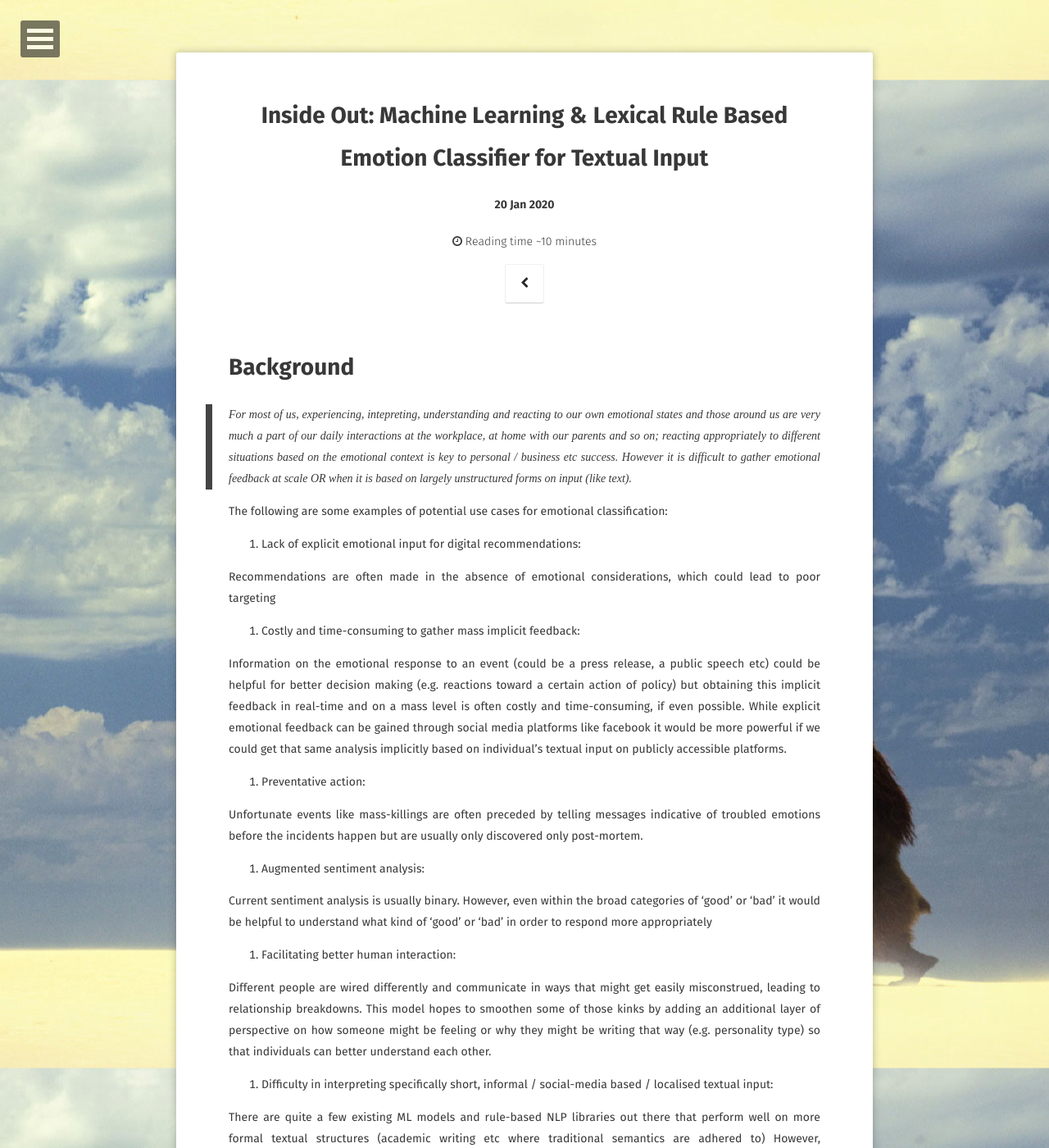
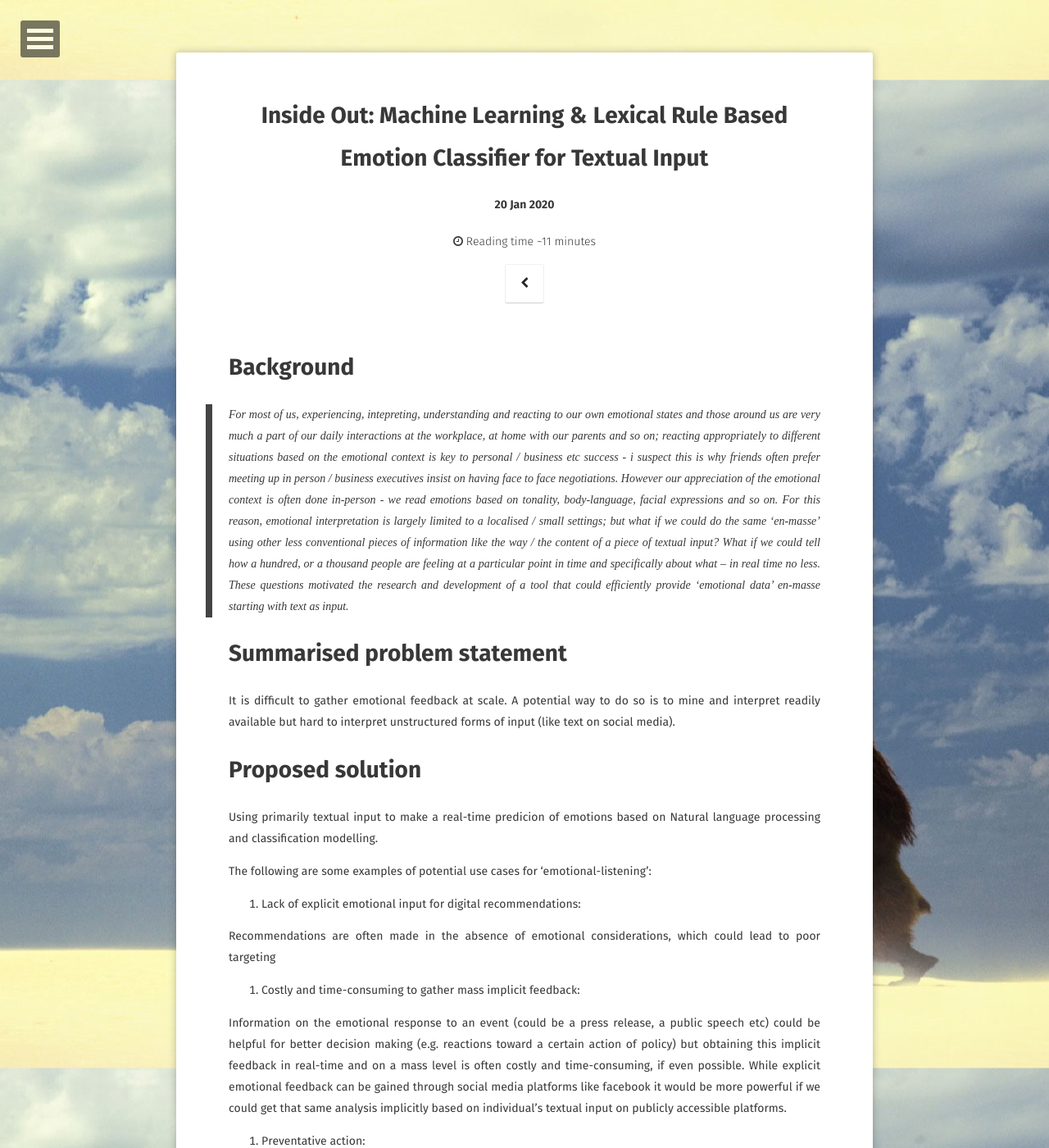
Before and after one commit to linusseah/linusseah.github.io, a Jekyll site: the page built from _posts/2018-02-21-capstone.md, in a window 1280 px wide and 1400 px high. Shown: the whole window at 82% size. Built offline with Jekyll 4.4.1, drawn with Linux system fonts in a browser that asks for light colours; some web fonts are replaced; comment, search, counter and statistics services are not loaded; some of the changed lines change nothing that is shown; some of the changed text lies outside the part shown.

Commit message:
Update 2018-02-21-capstone.md

```diff
--- a/_posts/2018-02-21-capstone.md
+++ b/_posts/2018-02-21-capstone.md
@@ -8,10 +8,15 @@ tags: [nlp, recommender system, web scraping, logistic regresion, decision trees
 comments: true
 ---
 # Background
-> For most of us, experiencing, intepreting, understanding and reacting to our own emotional states and those around us are very much a part of our daily interactions at the workplace, at home with our parents and so on; reacting appropriately to different situations based on the emotional context is key to personal / business etc success. However it is difficult to gather emotional feedback at scale OR when it is based on largely unstructured forms on input (like text).
+> For most of us, experiencing, intepreting, understanding and reacting to our own emotional states and those around us are very much a part of our daily interactions at the workplace, at home with our parents and so on; reacting appropriately to different situations based on the emotional context is key to personal / business etc success - i suspect this is why friends often prefer meeting up in person / business executives insist on having face to face negotiations. However our appreciation of the emotional context is often done in-person - we read emotions based on tonality, body-language, facial expressions and so on. For this reason, emotional interpretation is largely limited to a localised / small settings; but what if we could do the same 'en-masse' using other less conventional pieces of information like the way / the content of a piece of textual input? What if we could tell how a hundred, or a thousand people are feeling at a particular point in time and specifically about what -- in real time no less. These questions motivated the research and development of a tool that could efficiently provide 'emotional data' en-masse starting with text as input.
 
-The following are some examples of potential use cases for emotional classification:
+# Summarised problem statement
+It is difficult to gather emotional feedback at scale. A potential way to do so is to mine and interpret readily available but hard to interpret unstructured forms of input (like text on social media).
 
+# Proposed solution
+Using primarily textual input to make a real-time predicion of emotions based on Natural language processing and classification modelling.
+
+The following are some examples of potential use cases for 'emotional-listening':
 
 1. Lack of explicit emotional input for digital recommendations:
 
@@ -43,11 +48,6 @@ Different people are wired differently and communicate in ways that might get ea
 There are quite a few existing ML models and rule-based NLP libraries out there that perform well on more formal textual structures (academic writing etc where traditional semantics are adhered to) However, informal/unstructured textual input often deviates from these semantic norms and often include other lexical structures that are dynamic and localised in nature - causing said ML models / rule based systems to perform poorly on them. Given that a large proportion of (textual)data that reveal real-time information is unstructured, there should be more emphasis on developing a model/rule-based system that specialises in 'understanding' unstructured data.
 
 
-# Proposed solution
-
-Using primarily textual input to make a real-time predicion of emotions based on Natural language processing and classification modelling.
-
-
 # Methods applied
 
 1. Natural Language Processing: to parse through text and convert it into a meaningful format / scoring system for the machine to train on
@@ -63,50 +63,43 @@ Stretch output:
 
 # Deliverables / milestones
 
->low level: a model that predicts emotions based on textual input (key in something as input argument, and it returns an emotional state)
+- low level: a model that predicts emotions based on textual input (key in something as input argument, and it returns an emotional state)
 
->lower level+: local deployed app (using flask) without any decorations (takes in text input, predicts emotion)
+- lower level+: local deployed app (using flask) without any decorations (takes in text input, predicts emotion)
 
->lower level+2: above and with spider graph representation of emotions (e.g. 2.0 anger, 3.0 sad, 1.0 happiness etc)
+- lower level+2: above and with spider graph representation of emotions (e.g. 2.0 anger, 3.0 sad, 1.0 happiness etc)
 
->mid-level: as above but fully deployed web-app that takes text input and provides an emotional state as output (using flask + heroku)
+- mid-level: as above but fully deployed web-app that takes text input and provides an emotional state as output (using flask + heroku)
 
->mid-level+: as above, with HTML decoration (maybe Inside-out themed)
+- mid-level+: as above, with HTML decoration (maybe Inside-out themed)
 
->high-level: do as with emotions, for MBTI prediction using the kaggle MBTI dataset. Use both MBTI + emotional state predictions to generate some kind of recommendation on how to best understand the individual
+- high-level: do as with emotions, for MBTI prediction using the kaggle MBTI dataset. Use both MBTI + emotional state predictions to generate some kind of recommendation on how to best understand the individual
 
->high-level: additional visualisation of a singapore ‘emotional heat map’ based on either static or live text/other input + location?
+- high-level: additional visualisation of a singapore ‘emotional heat map’ based on either static or live text/other input + location?
 
->high-level+: could be packaged in the form of a widget? I dno or some kind of embedded back end technology that feeds emotion as info to the end user (however they choose to use it - e.g. in a music recommendation system, reommendations could be augmented by accounting for specific emotions of the end-user)
+- high-level+: could be packaged in the form of a widget? I dno or some kind of embedded back end technology that feeds emotion as info to the end user (however they choose to use it - e.g. in a music recommendation system, reommendations could be augmented by accounting for specific emotions of the end-user)
 
->Bonus: train against both emotion and personality (reason being - the same textual output from 2 ppl of differing personalities could be interpreted as stemming from different emotional states)
+- Bonus: train against both emotion and personality (reason being - the same textual output from 2 ppl of differing personalities could be interpreted as stemming from different emotional states)
 
-> define own specific list of 'identifers' for each emotional class type (i.e. let the NLP do the tagging instead of relying on pre-classified tags) not sure how but maybe can use VADER (or some other rule based system) to provide the valences of each sentence then use an unsupervised learning based machine learning technique to form clusters based on the valence data (each emotion type could have a particular valence score). Based on clusters formed, can start making sense of it to determine whether it corresponds with a particular emotion - but as Vader/Hutto themselves concluded in thier paper, ML approach is difficult due to the lack of comprehensive training sets and secondly, transparency of how the models have processed the data.
+- define own specific list of 'identifers' for each emotional class type (i.e. let the NLP do the tagging instead of relying on pre-classified tags) not sure how but maybe can use VADER (or some other rule based system) to provide the valences of each sentence then use an unsupervised learning based machine learning technique to form clusters based on the valence data (each emotion type could have a particular valence score). Based on clusters formed, can start making sense of it to determine whether it corresponds with a particular emotion - but as Vader/Hutto themselves concluded in thier paper, ML approach is difficult due to the lack of comprehensive training sets and secondly, transparency of how the models have processed the data.
 
-> Building out a localised VADER equivalent package for interpreting Singlish
+- Building out a localised VADER equivalent package for interpreting Singlish
 
 # (Commercial) use cases
 
 1. Emotional analysis used to do targeted marketing
 
-
 2. Better recommendations (think Spotify songs that are mood appropriate)
-
 
 3. Used to pre-empt bad events from happening (think pre-empting watch-dogs when suicidal messages are detected)
 
-
 4. Used for more granular sentiment analysis (for policy makers, anything… that find an emotional response informative): (stretch goal: input a query e.g. US elections. backend scraper will scrape form chosen medium e.g. twitter for all US election based tweets, clean it up and run multiple tweets through the model and produce a emotion % score e.g. 40% happy, 20% angry, 20% fear, 20% neutral etc) so this pivots from analyzing a single text input to multiple text inputs at once
-
 
 5. Mental health tracker: ppl can journal and put their journal through this analyser, which will help to track their emotions at chosen time intervals over time
 
-
 6. To help with disabilities: if a speech to text function can pass info through this model to return feedback on emotions, it can help those with an impaired ability to pick up emotional nuances through daily text/speech based interactions.
 
-
 7. Smoothen interactions / build community at workplaces: foster better understanding and empathy btw individuals of different personalities types who may have different ways of interacting and working. A practical application could be say, an end user running an email through the classifier to retrieve some info on the emotional state and perosnality type of the sender (many atimes terse sonuding emails could be construed as unfriendliness but if sender is a INTJ or someth then receiver can better understand that perhaps that is just the way INTJ's tend to interact)
-
 
 8. In general, as an additional data point — layered on top of other structured and unstructured data inputs (ppl posting live videos on facebook, insta-stories etc)
 
```
